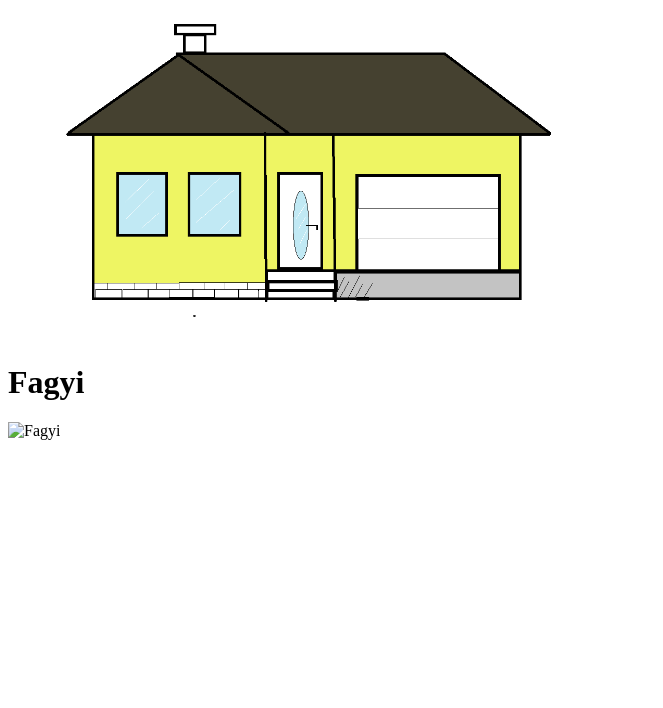
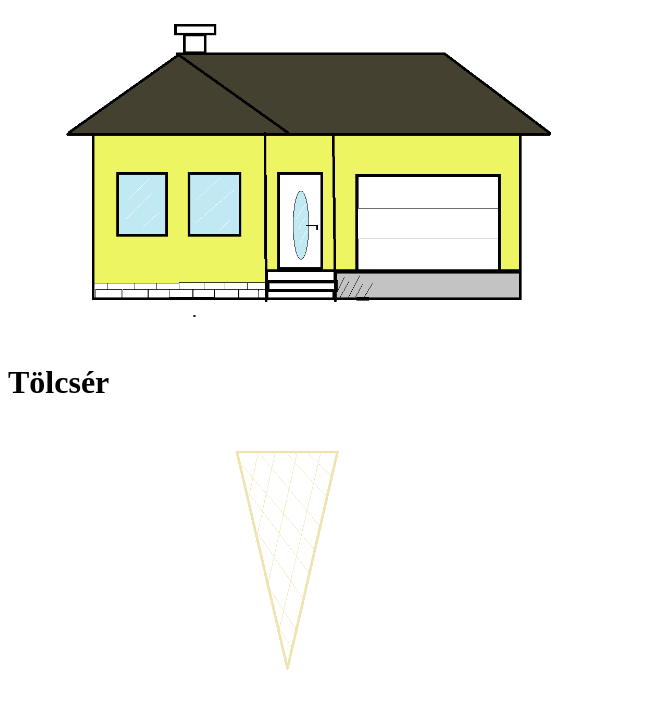
Before and after one commit to BereczkiRoz/Gep, a plain HTML site: page index.html in a window 1280 px wide. Shown: the part 564-1272 px from the top of the page, without its empty margins (0-663 px from the left). Before the commit the page ends 1012 px from the top, so only its background shows below. Drawn offline with Linux system fonts and the light colour scheme.

Commit message:
Update index.html

```diff
--- a/index.html
+++ b/index.html
@@ -10,7 +10,7 @@
     <img src="Hajó.png" alt="Hajó" width="600">
     <h1>Házikó</h1>
     <img src="Házikó.png" alt="Házikó" width="600">
-    <h1>Fagyi</h1>
-    <img src ="Fagyi.png" alt=Fagyi width = 600>
+    <h1>Tölcsér</h1>
+    <img src ="Tölcsér.png" alt=Tölcsér width = 600>
 </body>
 </html>
```
